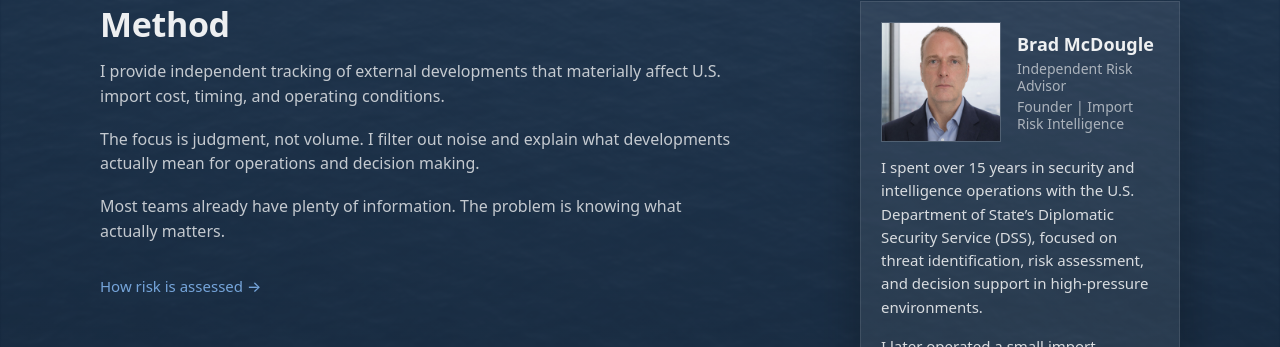
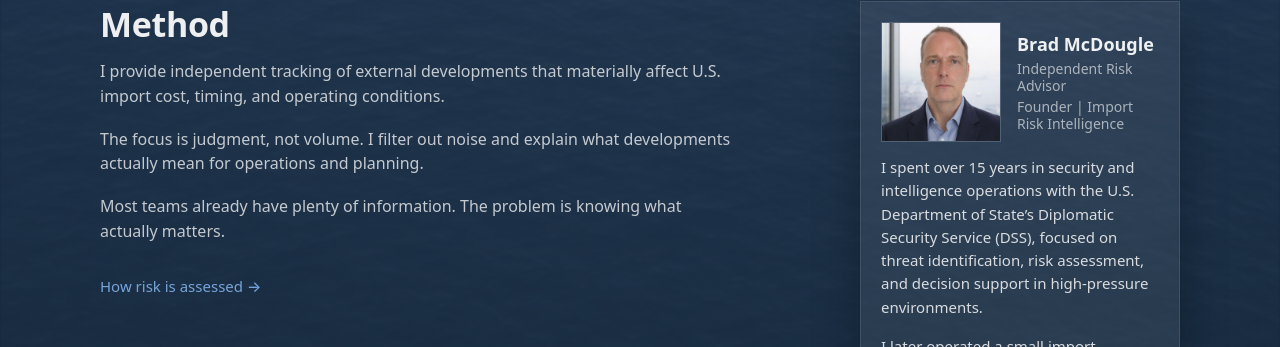
Before and after one commit to importrisk/import-risk-intelligence-site, a Jekyll site: the page built from index.html, in a window 1280 px wide. Shown: the part 882-1229 px from the top of the page. Built offline with Jekyll 4.4.1, drawn with Linux system fonts in a browser that asks for light colours.

Commit message:
Update index.html

```diff
--- a/index.html
+++ b/index.html
@@ -89,7 +89,7 @@ description: Independent risk assessment for U.S. importers.
           <p class="section-text">
            I provide independent tracking of external developments that materially affect U.S. import cost, timing, and operating conditions.</p>
           <p class="section-text">
-           The focus is judgment, not volume. I filter out noise and explain what developments actually mean for operations and decision making.</p>
+           The focus is judgment, not volume. I filter out noise and explain what developments actually mean for operations and planning.</p>
           <p class="section-text">
           Most teams already have plenty of information. The problem is knowing what actually matters.</p>
           <p class="method-more">
```
